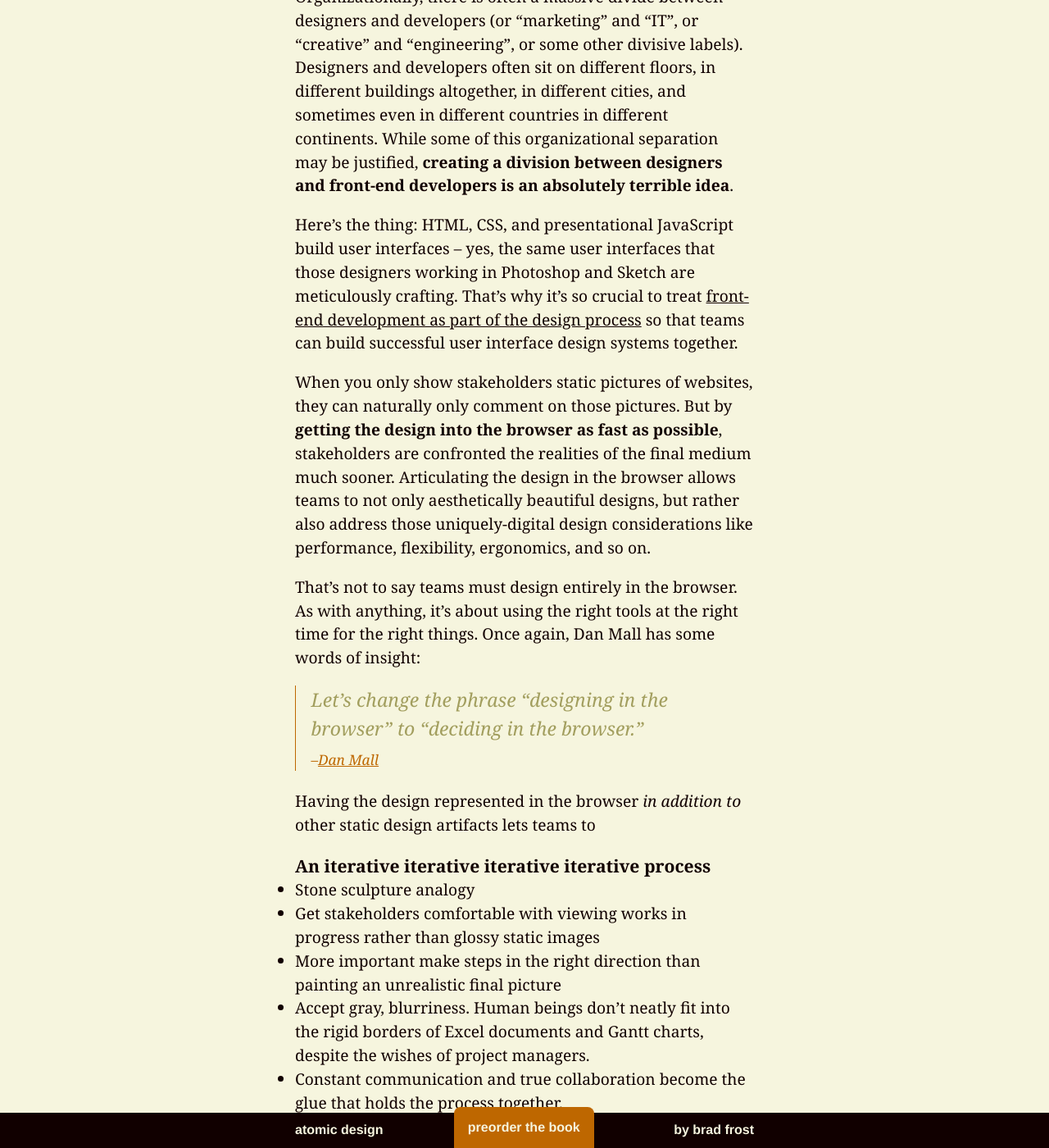
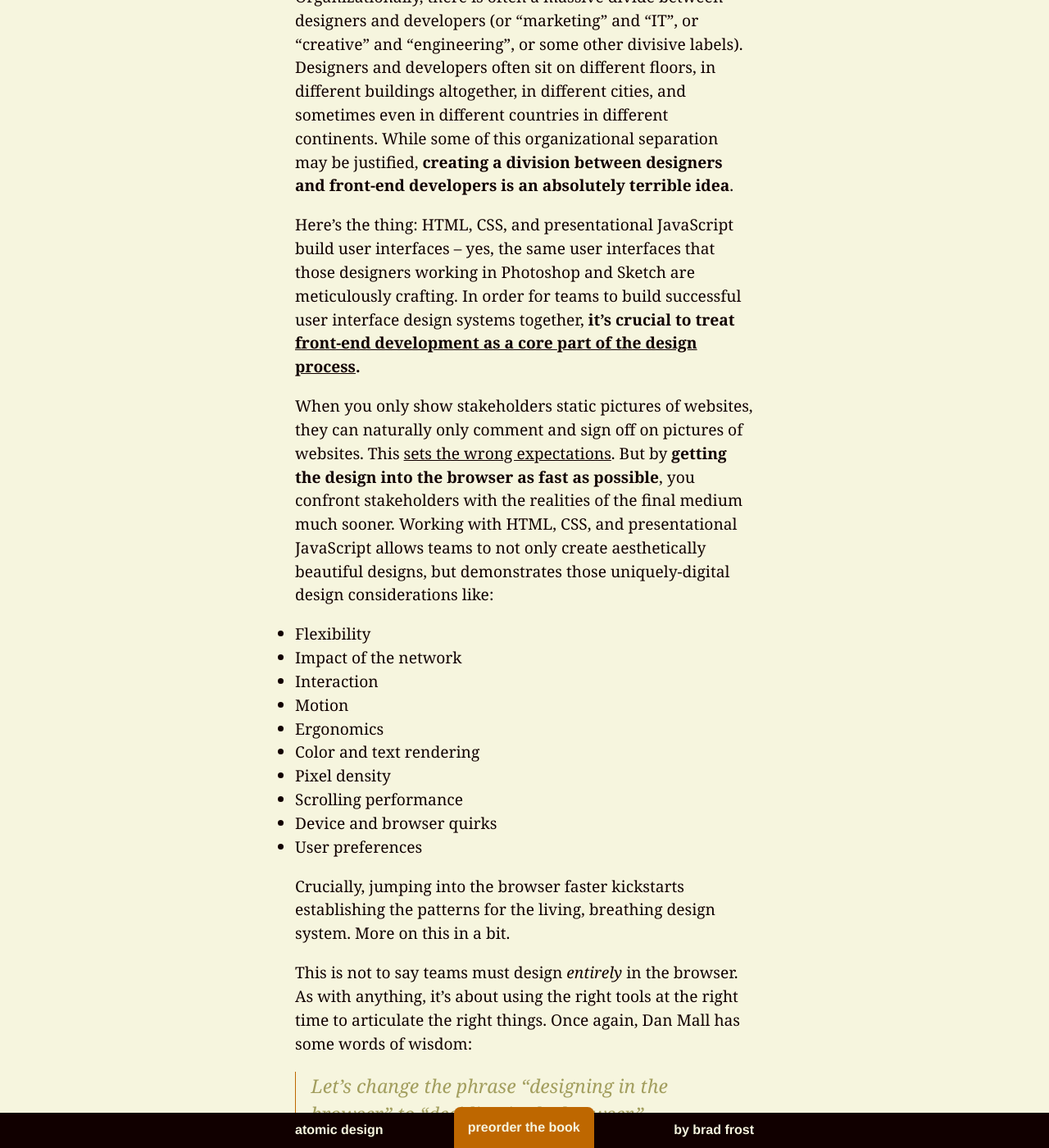
Before and after one commit to bradfrost/atomic-design, a Jekyll site: the page built from chapter-4.md, in a window 1280 px wide and 1400 px high, scrolled down 31987 px. Shown: the whole window at 82% size. Built offline with Jekyll 4.4.1, drawn with Linux system fonts in a browser that asks for light colours; some of the changed text lies outside the part shown.

Commit message:
Chapter 4 draft
Development is design and iterative process

```diff
--- a/chapter-4.md
+++ b/chapter-4.md
@@ -276,19 +276,40 @@ There's a fundamental misunderstanding that all coding is ultra-geeky programmin
 
 Organizationally, there is often a massive divide between designers and developers (or "marketing" and "IT", or "creative" and "engineering", or some other divisive labels). Designers and developers often sit on different floors, in different buildings altogether, in different cities, and sometimes even in different countries in different continents. While some of this organizational separation may be justified, **creating a division between designers and front-end developers is an absolutely terrible idea**.
 
-Here's the thing: HTML, CSS, and presentational JavaScript build user interfaces – yes, the same user interfaces that those designers working in Photoshop and Sketch are meticulously crafting. That's why it's so crucial to treat [front-end development as part of the design process](http://bradfrost.com/blog/post/development-is-design/) so that teams can build successful user interface design systems together.
+Here's the thing: HTML, CSS, and presentational JavaScript build user interfaces – yes, the same user interfaces that those designers working in Photoshop and Sketch are meticulously crafting. In order for teams to build successful user interface design systems together, **it's crucial to treat [front-end development as a core part of the design process](http://bradfrost.com/blog/post/development-is-design).**
 
-When you only show stakeholders static pictures of websites, they can naturally only comment on those pictures. But by **getting the design into the browser as fast as possible**, stakeholders are confronted the realities of the final medium much sooner. Articulating the design in the browser allows teams to not only aesthetically beautiful designs, but rather also address those uniquely-digital design considerations like performance, flexibility, ergonomics, and so on.
+When you only show stakeholders static pictures of websites, they can naturally only comment and sign off on pictures of websites. This [sets the wrong expectations](https://stuffandnonsense.co.uk/blog/about/time_to_stop_showing_clients_static_design_visuals). But by **getting the design into the browser as fast as possible**, you confront stakeholders with the realities of the final medium much sooner. Working with HTML, CSS, and presentational JavaScript allows teams to not only create aesthetically beautiful designs, but demonstrates those uniquely-digital design considerations like:
 
-That's not to say teams must design entirely in the browser. As with anything, it's about using the right tools at the right time for the right things. Once again, Dan Mall has some words of insight:
+- Flexibility
+- Impact of the network
+- Interaction
+- Motion
+- Ergonomics
+- Color and text rendering
+- Pixel density
+- Scrolling performance
+- Device and browser quirks
+- User preferences
+
+Crucially, jumping into the browser faster kickstarts establishing the patterns for the living, breathing design system. More on this in a bit.
+
+This is not to say teams must design *entirely* in the browser. As with anything, it's about using the right tools at the right time to articulate the right things. Once again, Dan Mall has some words of wisdom:
 
 > Let’s change the phrase “designing in the browser” to “deciding in the browser.” <cite>[Dan Mall](https://the-pastry-box-project.net/dan-mall/2012-september-12)</cite>
 
-Having the design represented in the browser *in addition to* other static design artifacts lets teams to
+Having the design represented in the browser *in addition to* other design artifacts gives teams to ability to paint a fuller picture. Teams may demonstrate aesthetically-focused design ideas as a static image and simultaneously demonstrate a working prototype of that same idea. Getting to this point requires true collaboration between designers and developers, and hinges on honest conversation to properly set everyone's expectations.
 
 #### An iterative iterative iterative iterative process
-- Stone sculpture analogy
-- Get stakeholders comfortable with viewing works in progress rather than glossy static images
+Without setting the proper expectations, suddenly showing stakeholders new and diverse artifacts can scramble their brains. That's why it's important to set their expectations to get them comfortable with viewing works in progress rather than glossy static images.
+
+I think of the digital design process as being quite similar to stone sculpture.
+
+{% include figure.html src="../images/content/stone-sculptor.jpg" caption="<a href='http://flickr.com/photos/15609463@N03/7854373494/'>image credit</a>" %}
+
+Again, pixels are cheap.
+
+As mentioned in Chapter 1, most every organization these days desires to become more "agile", which I feel is shorthand for create an efficient, more collaborative process.
+
 - More important make steps in the right direction than painting an unrealistic final picture
 - Accept gray, blurriness. Human beings don't neatly fit into the rigid borders of Excel documents and Gantt charts, despite the wishes of project managers.
 - Constant communication and true collaboration become the glue that holds the process together.
```
Also changed, not shown: images/content/stone-sculptor.jpg (added), 3 other files.
